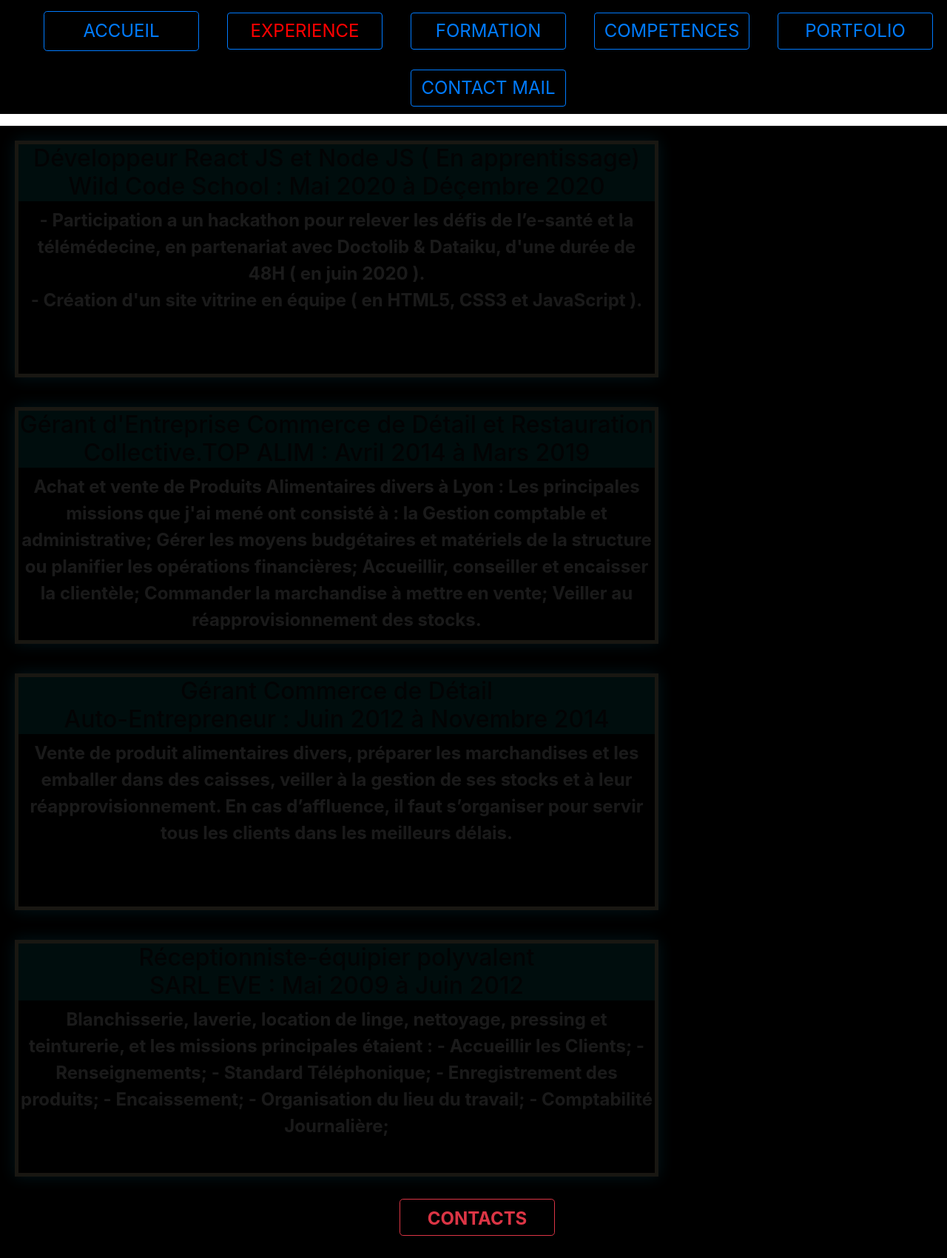
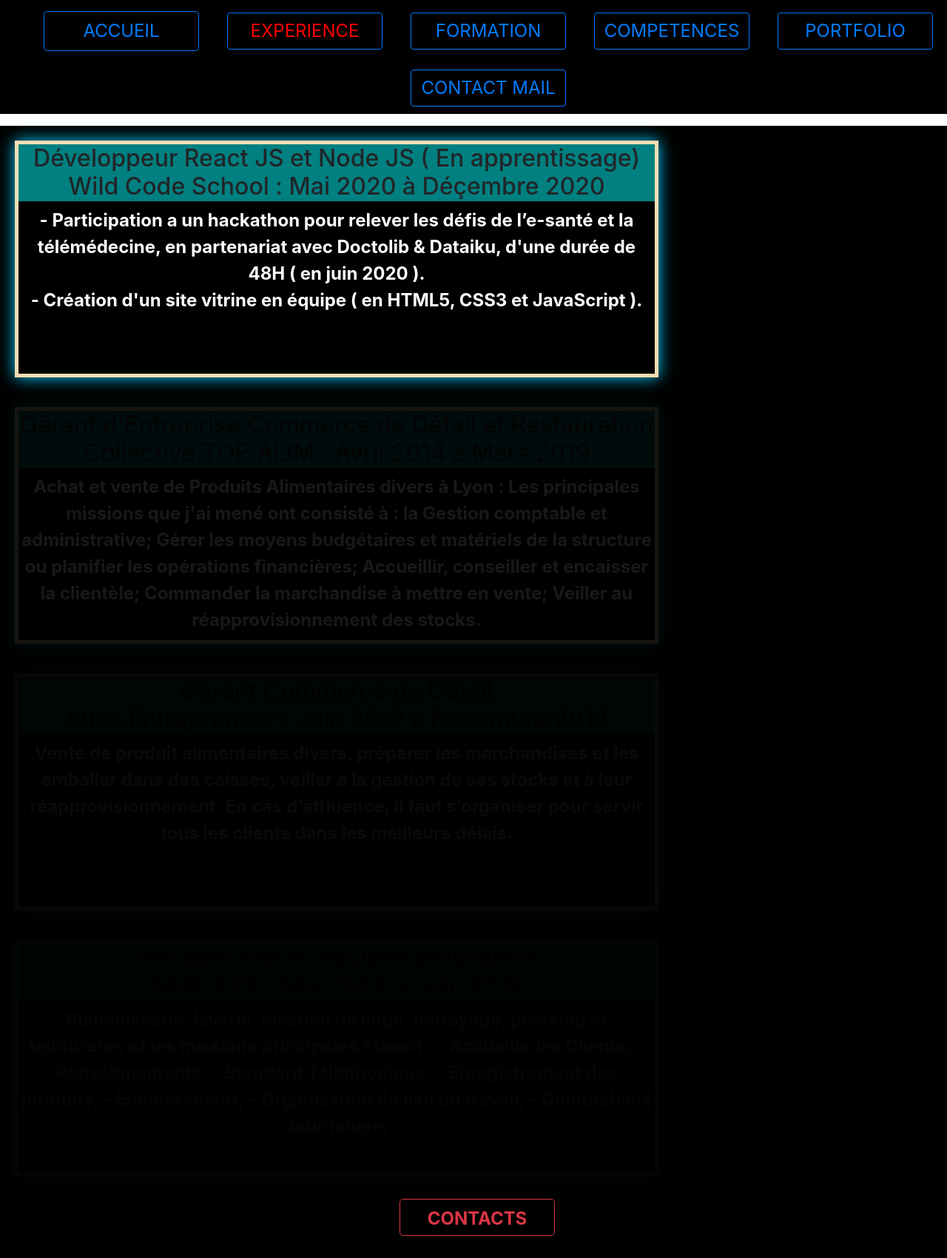
Before and after one commit to STAM0283/portfolio-, a React (Create React App) app: page /experience in a window 1280 px wide. Shown: the whole page at 74% size. Built offline with nearby package versions, Linux system fonts and the light colour scheme.

Commit message:
Change cdd

```diff
--- a/src/App.css
+++ b/src/App.css
@@ -1,40 +1,48 @@
 .experience1 {
-  opacity: 0.1;
+  transition: 350ms display-none-transition;
+}
 
 
-}
-
-.experience1:hover {
-  opacity: 1;
-  cursor: pointer;
-
+@keyframes display-none-transition {
+  0% {
+      display: none;
+  }
+  100% {
+      display: block;
+  }
 }
 .experience2 {
-  opacity: 0.1;
+  animation: fadein2 50s;
 }
-
-.experience2:hover {
-  opacity: 1;
-  cursor: pointer;
-
+@keyframes fadein2 {
+  from {
+      opacity:0;
+  }
+  to {
+      opacity:1;
+  }
 }
-
 .experience3 {
-  opacity: 0.1;
+  animation: fadein3 90s;
 }
-
-.experience3:hover {
-  opacity: 1;
-  cursor: pointer;
+@keyframes fadein3 {
+  from {
+      opacity:0;
+  }
+  to {
+      opacity:1;
+  }
 }
-
 .experience4 {
-  opacity: 0.1;
+  animation: fadein4 130s;
 }
-
-.experience4:hover {
-  opacity: 1;
-  cursor: pointer;
+@keyframes fadein4 {
+  from {
+      opacity:0;
+  }
+  to {
+      opacity:1;
+  }
 }
 
 * {
--- a/src/components/Contact.js
+++ b/src/components/Contact.js
@@ -32,7 +32,7 @@ const Contact = () => {
             message: message
 
         }
-        axios.post("https://send-mailing-api.herokuapp.com/send-mail", {...data})
+        axios.post("https://send-mailing-api.herokuapp.com/send-mail", data)
             .then(response => {
                 console.log("my data",response)
                 setSent(response.data);
```
